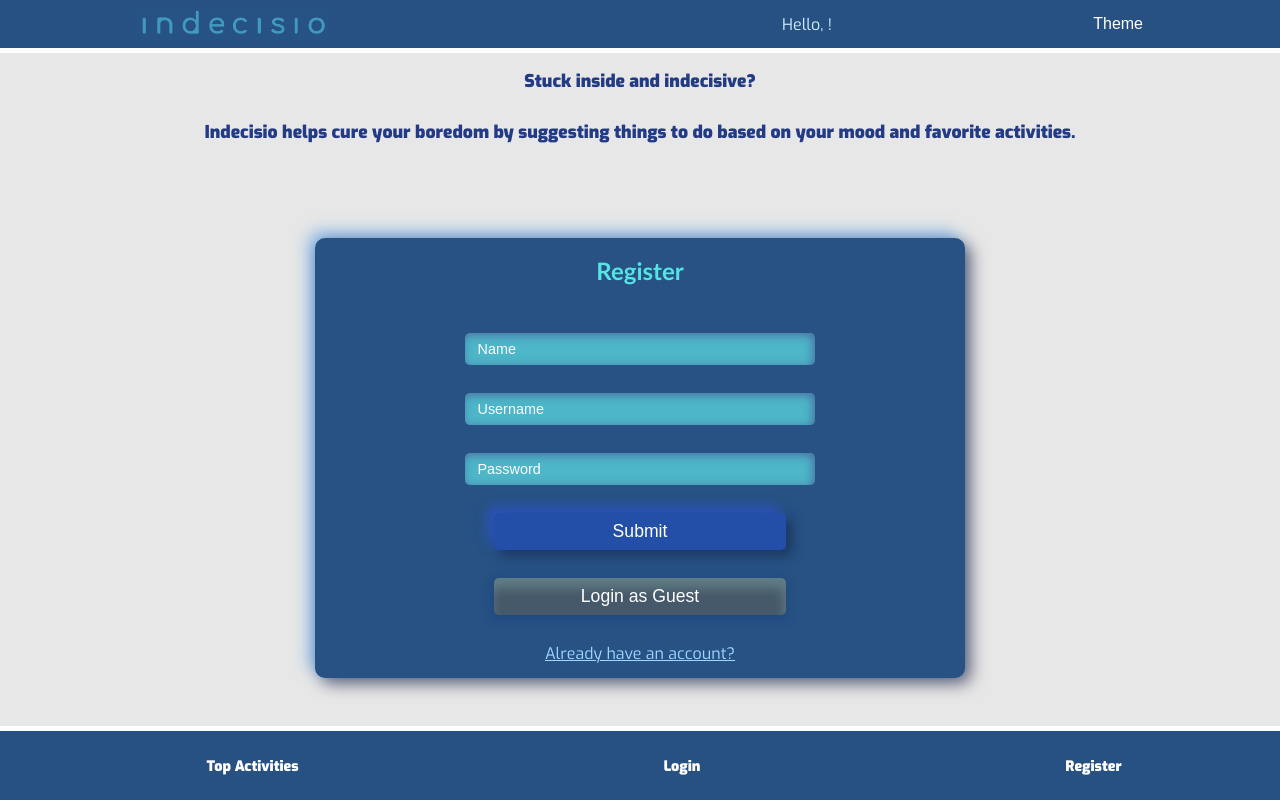
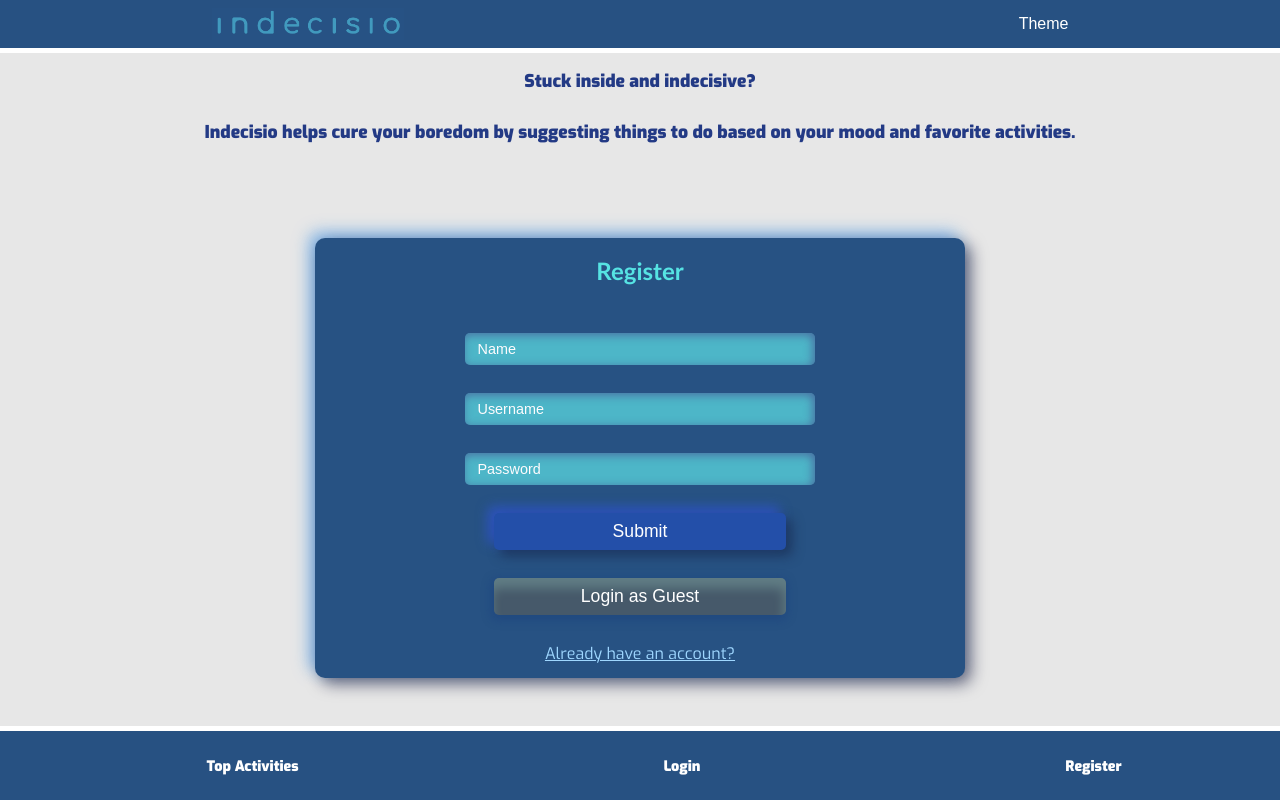
Before and after one commit to thinkful-ei-jaguar/Indecisio-client, a React (Create React App) app: page / in a window 1280 px wide. Built offline with nearby package versions, Linux system fonts and the light colour scheme; a web font is replaced by a local one.

Commit message:
conditionally rendered greeting based on hasAuthToken

```diff
--- a/src/components/NavBar/NavBar.js
+++ b/src/components/NavBar/NavBar.js
@@ -36,8 +36,9 @@ class NavBar extends Component {
       <section className="NavBar">
           <div className="header">
             <h1 id='brand'>{''}</h1>
-
-              <span id='greeting'>Hello, {this.context.user.name}!</span>
+              {TokenService.hasAuthToken()
+                  ? <span id='greeting'>Hello, {this.context.user.name}!</span>
+                  : <></>}
               <ThemeSwitch />
           </div>
          <ul id='navlist'>
```
